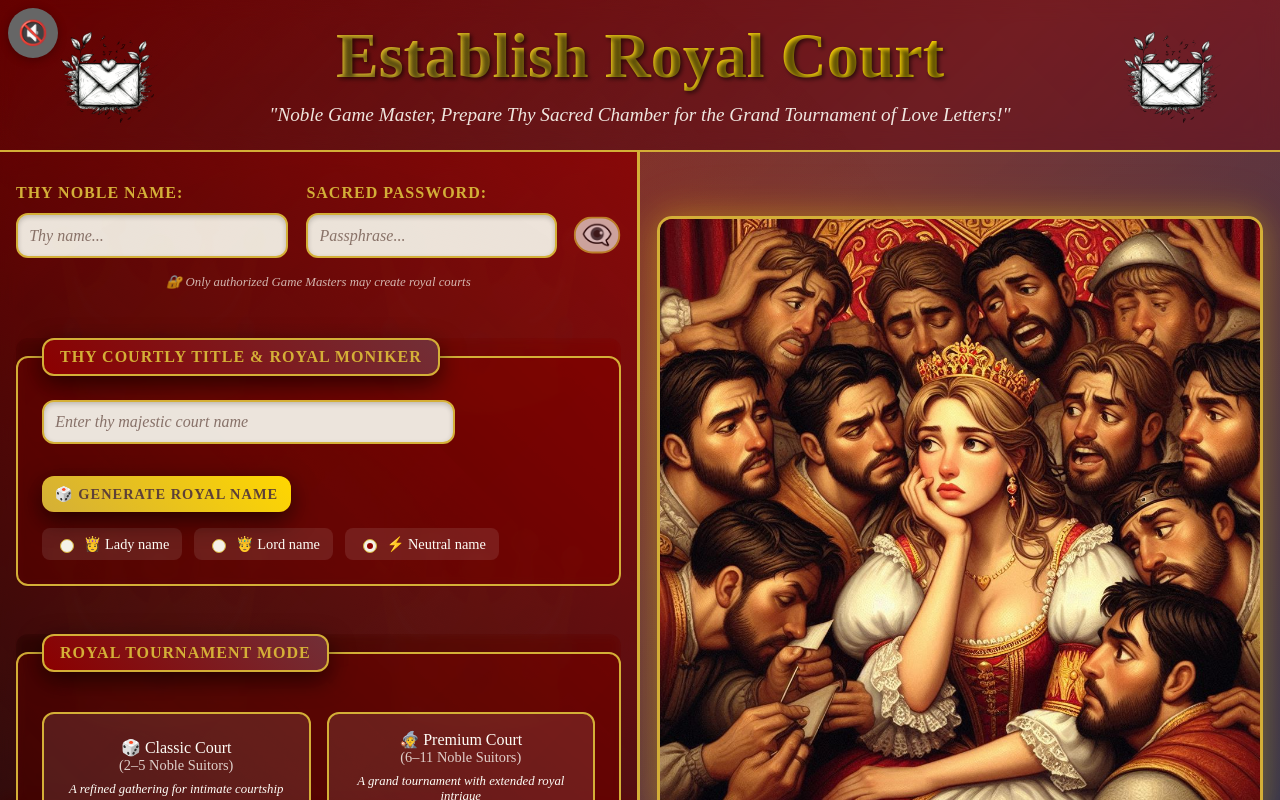
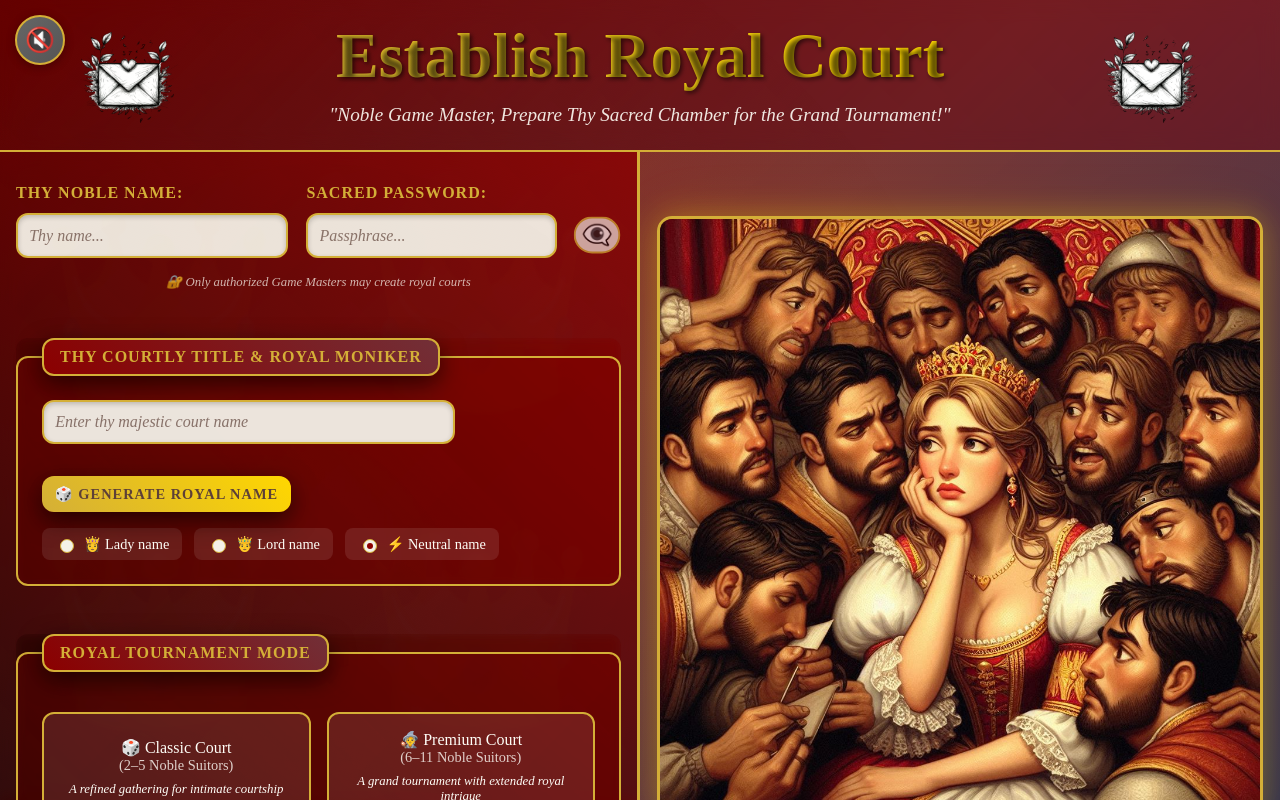
Before and after one commit to coconatsuki/loveletter, a React (Vite) app: page /create in a window 1280 px wide. Shown: the top 800 px of the page. Built offline with nearby package versions, Linux system fonts and the light colour scheme; a web font is replaced by a local one.

Commit message:
lower-sound-update-sound-button

```diff
--- a/src/pages/CreateRoom.jsx
+++ b/src/pages/CreateRoom.jsx
@@ -28,7 +28,7 @@ export default function CreateRoom() {
   const navigate = useNavigate();
 
   // Fade utility functions for smooth volume transitions
-  const fadeIn = (audio, targetVolume = 0.7, duration = 1000) => {
+  const fadeIn = (audio, targetVolume = 0.3, duration = 1000) => {
     return new Promise((resolve) => {
       if (!audio) {
         resolve();
@@ -373,14 +373,16 @@ export default function CreateRoom() {
         onClick={toggleMusic}
         className="music-toggle-btn"
         style={{
-          position: "absolute",
-          top: "0.5rem",
-          left: "0.5rem",
+          position: "fixed",
+          top: "15px",
+          left: "15px",
           width: "50px",
           height: "50px",
           borderRadius: "50%",
-          border: "none",
-          background: isPlaying ? "#4CAF50" : "#666",
+          border: "2px solid #d4af37",
+          background: isPlaying
+            ? "linear-gradient(135deg, #4CAF50, #45a049)"
+            : "linear-gradient(135deg, #666, #555)",
           color: "white",
           fontSize: "24px",
           cursor: "pointer",
@@ -389,11 +391,13 @@ export default function CreateRoom() {
           alignItems: "center",
           justifyContent: "center",
           transition: "all 0.3s ease",
-          boxShadow: "0 2px 10px rgba(0,0,0,0.3)",
+          boxShadow: isPlaying
+            ? "0 0 20px rgba(76, 175, 80, 0.5)"
+            : "0 2px 10px rgba(0,0,0,0.3)",
         }}
-        title={isPlaying ? "Stop Music" : "Play Music"}
+        title={isPlaying ? "Silence the Royal Orchestra" : "Play Music"}
       >
-        {isPlaying ? "🔊" : "🔇"}
+        {isPlaying ? "🎵" : "🔇"}
       </button>
 
       {/* Full width centered title */}
@@ -409,7 +413,7 @@ export default function CreateRoom() {
           </h1>
           <p className="royal-subtitle-centered">
             "Noble Game Master, Prepare Thy Sacred Chamber for the Grand
-            Tournament of Love Letters!"
+            Tournament!"
           </p>
         </div>
         <img
--- a/src/pages/GameScoring.jsx
+++ b/src/pages/GameScoring.jsx
@@ -38,9 +38,10 @@ export default function GameScoring() {
   }, []);
 
   // Fade utility functions for smooth volume transitions
-  const fadeIn = (audio, targetVolume = 0.6, duration = 3000) => {
+  const fadeIn = (audio, targetVolume = 0.3, duration = 3000) => {
     return new Promise((resolve) => {
       if (!audio) {
+        console.error("❌ fadeIn: no audio element");
         resolve();
         return;
       }
@@ -158,7 +159,7 @@ export default function GameScoring() {
             .play()
             .then(() => {
               console.log("🎵 Next track playing, fading in...");
-              fadeIn(currentAudioRef.current, 0.6, 3000);
+              fadeIn(currentAudioRef.current, 0.3, 3000);
             })
             .catch((err) => console.error("🎵 Error playing next track:", err));
         }
@@ -203,7 +204,7 @@ export default function GameScoring() {
           .then(() => {
             console.log("🎵 First track started playing");
             setIsPlaying(true);
-            fadeIn(currentAudioRef.current, 0.6, 3000);
+            fadeIn(currentAudioRef.current, 0.3, 3000);
           })
           .catch((error) => {
             console.error("🎵 Error starting first track:", error);
@@ -240,7 +241,7 @@ export default function GameScoring() {
         .then(() => {
           setIsPlaying(true);
           console.log("🎵 Music resumed by user, fading in...");
-          fadeIn(currentAudioRef.current, 0.6, 2000);
+          fadeIn(currentAudioRef.current, 0.3, 2000);
         })
         .catch((error) => {
           console.error("🎵 Error resuming music:", error);
@@ -454,8 +455,8 @@ export default function GameScoring() {
             className="music-toggle-btn"
             style={{
               position: "fixed",
-              top: "20px",
-              right: "20px",
+              top: "15px",
+              left: "15px",
               width: "50px",
               height: "50px",
               borderRadius: "50%",
--- a/src/pages/Landing.jsx
+++ b/src/pages/Landing.jsx
@@ -26,7 +26,7 @@ export default function Landing() {
   const location = useLocation();
 
   // Fade utility functions for smooth volume transitions
-  const fadeIn = (audio, targetVolume = 0.7, duration = 1000) => {
+  const fadeIn = (audio, targetVolume = 0.3, duration = 1000) => {
     return new Promise((resolve) => {
       if (!audio) {
         resolve();
@@ -419,14 +419,16 @@ export default function Landing() {
         onClick={toggleMusic}
         className="music-toggle-btn"
         style={{
-          position: "absolute",
-          top: "20px",
-          left: "20px",
+          position: "fixed",
+          top: "15px",
+          left: "15px",
           width: "50px",
           height: "50px",
           borderRadius: "50%",
-          border: "none",
-          background: isPlaying ? "#4CAF50" : "#666",
+          border: "2px solid #d4af37",
+          background: isPlaying
+            ? "linear-gradient(135deg, #4CAF50, #45a049)"
+            : "linear-gradient(135deg, #666, #555)",
           color: "white",
           fontSize: "24px",
           cursor: "pointer",
@@ -435,11 +437,13 @@ export default function Landing() {
           alignItems: "center",
           justifyContent: "center",
           transition: "all 0.3s ease",
-          boxShadow: "0 2px 10px rgba(0,0,0,0.3)",
+          boxShadow: isPlaying
+            ? "0 0 20px rgba(76, 175, 80, 0.5)"
+            : "0 2px 10px rgba(0,0,0,0.3)",
         }}
-        title={isPlaying ? "Stop Music" : "Play Music"}
+        title={isPlaying ? "Silence the Royal Orchestra" : "Play Music"}
       >
-        {isPlaying ? "🔊" : "🔇"}
+        {isPlaying ? "🎵" : "🔇"}
       </button>
 
       {/* Full width centered title */}
--- a/src/pages/Room.jsx
+++ b/src/pages/Room.jsx
@@ -30,7 +30,7 @@ export default function Room() {
   const { imagesLoaded, loadedCount, totalImages } = useImagePreloader();
 
   // Fade utility functions for smooth volume transitions
-  const fadeIn = (audio, targetVolume = 0.7, duration = 800) => {
+  const fadeIn = (audio, targetVolume = 0.3, duration = 800) => {
     return new Promise((resolve) => {
       if (!audio) {
         resolve();
@@ -386,14 +386,16 @@ export default function Room() {
           onClick={toggleMusic}
           className="music-toggle-btn"
           style={{
-            position: "absolute",
-            top: "20px",
-            left: "20px",
+            position: "fixed",
+            top: "15px",
+            left: "15px",
             width: "50px",
             height: "50px",
             borderRadius: "50%",
-            border: "none",
-            background: isPlaying ? "#4CAF50" : "#666",
+            border: "2px solid #d4af37",
+            background: isPlaying
+              ? "linear-gradient(135deg, #4CAF50, #45a049)"
+              : "linear-gradient(135deg, #666, #555)",
             color: "white",
             fontSize: "24px",
             cursor: "pointer",
@@ -402,11 +404,13 @@ export default function Room() {
             alignItems: "center",
             justifyContent: "center",
             transition: "all 0.3s ease",
-            boxShadow: "0 2px 10px rgba(0,0,0,0.3)",
+            boxShadow: isPlaying
+              ? "0 0 20px rgba(76, 175, 80, 0.5)"
+              : "0 2px 10px rgba(0,0,0,0.3)",
           }}
-          title={isPlaying ? "Stop Music" : "Play Music"}
+          title={isPlaying ? "Silence the Royal Orchestra" : "Play Music"}
         >
-          {isPlaying ? "🔊" : "🔇"}
+          {isPlaying ? "🎵" : "🔇"}
         </button>
       )}
 
--- a/src/utils/names.js
+++ b/src/utils/names.js
@@ -1,7 +1,6 @@
 const names = [
   { name: "Sir Lancelint", gender: "male" },
   { name: "Lady Scriptoria", gender: "female" },
-  { name: "Dame JSONette", gender: "female" },
   { name: "Lord Loopalot", gender: "male" },
   { name: "Count Bracket", gender: "male" },
   { name: "Baroness Backendia", gender: "female" },
```
